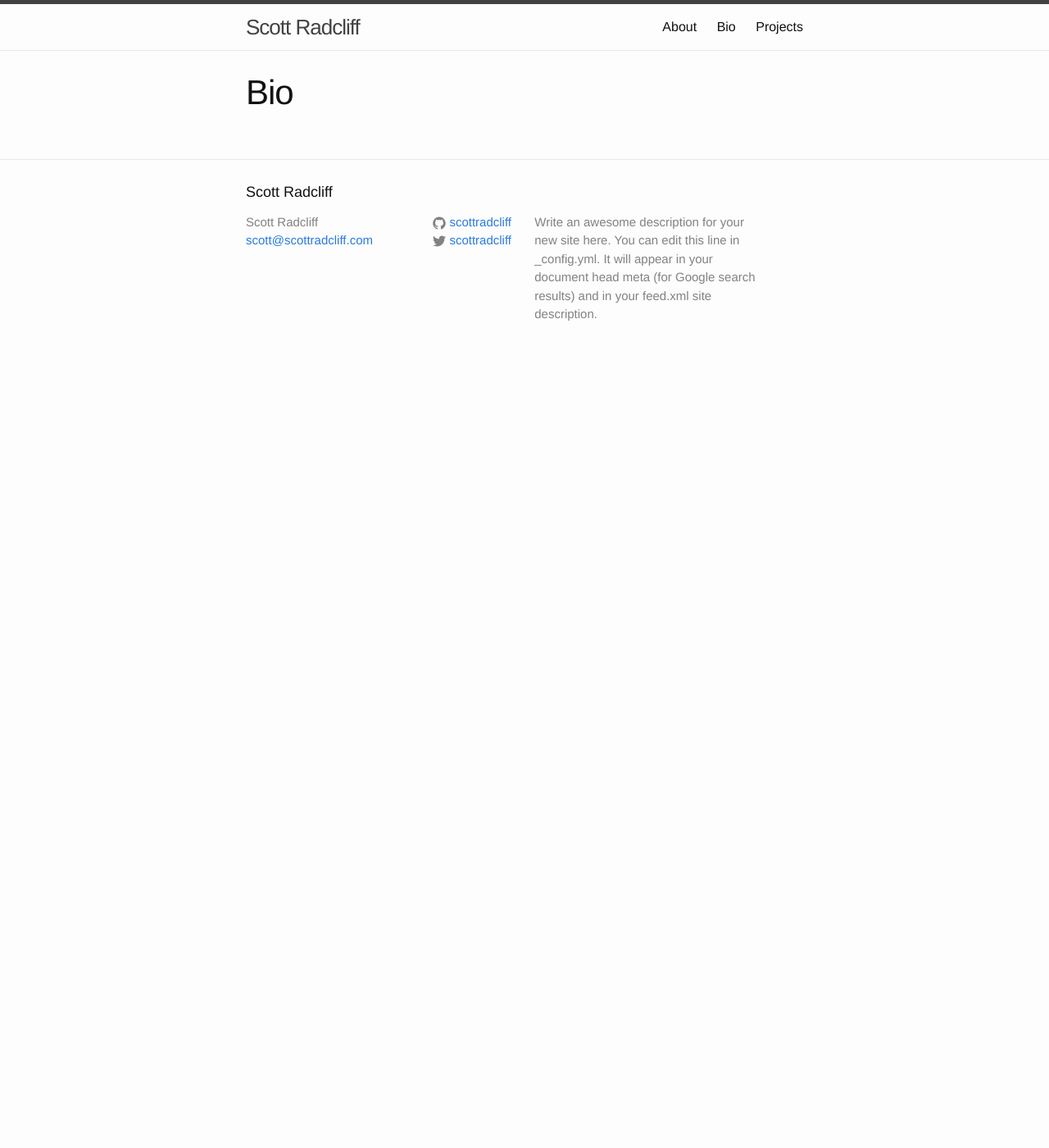
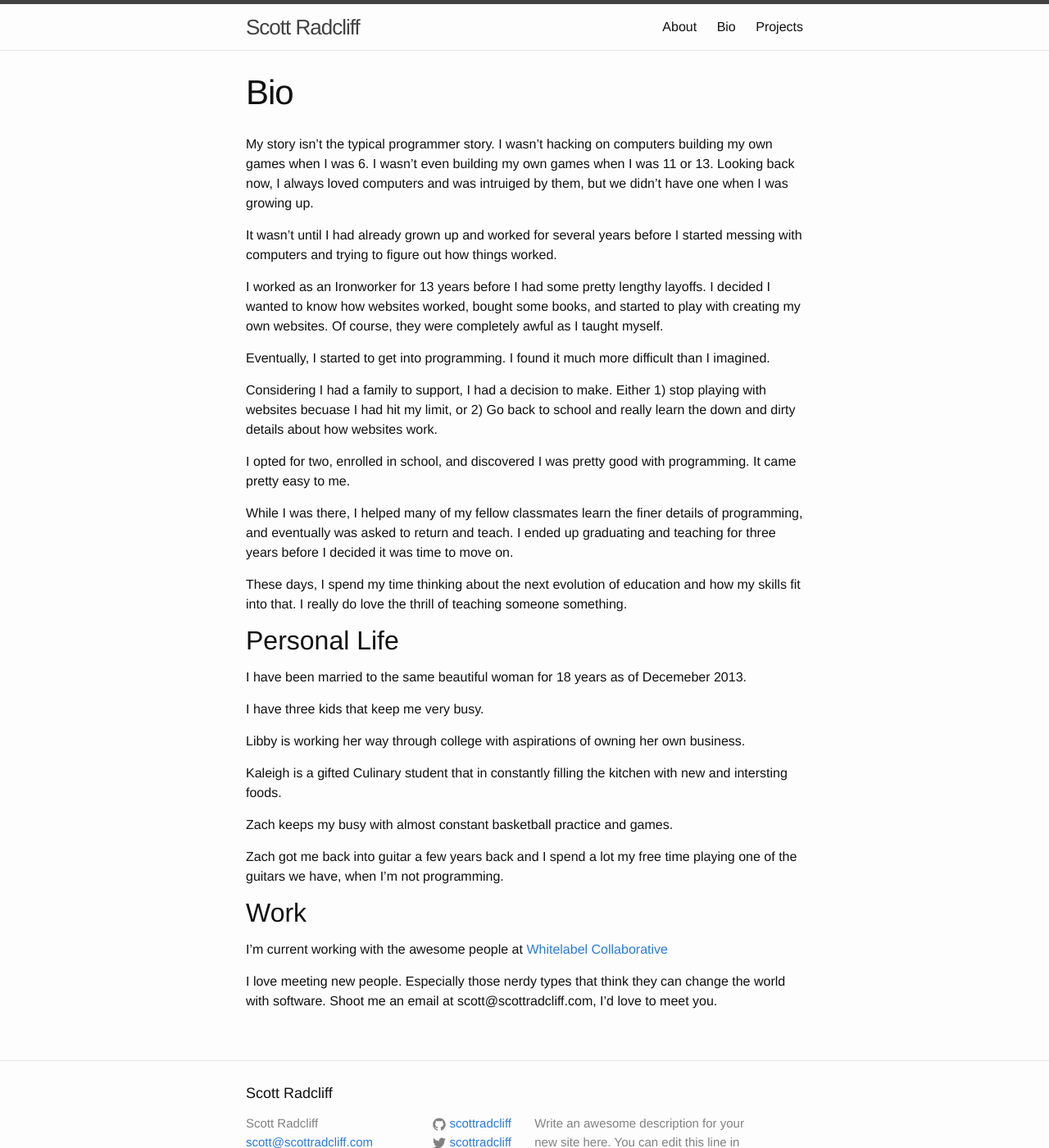
Before and after one commit to ScottRadcliff/scottradcliff.github.io, a Jekyll site: the page built from bio.md, in a window 1280 px wide and 1400 px high. Shown: the whole window at 82% size. Built offline with Jekyll 4.4.1, drawn with Linux system fonts in a browser that asks for light colours; nearby versions of some CDN libraries; library files that are not in the unit come from our copies.

Commit message:
Adding posts

```diff
--- a/bio.md
+++ b/bio.md
@@ -3,3 +3,38 @@ layout: page
 title: Bio
 permalink: /bio/
 ---
+
+My story isn't the typical programmer story. I wasn't hacking on computers building my own games when I was 6. I wasn't even building my own games when I was 11 or 13. Looking back now, I always loved computers and was intruiged by them, but we didn't have one when I was growing up.
+
+It wasn't until I had already grown up and worked for several years before I started messing with computers and trying to figure out how things worked.
+
+I worked as an Ironworker for 13 years before I had some pretty lengthy layoffs. I decided I wanted to know how websites worked, bought some books, and started to play with creating my own websites. Of course, they were completely awful as I taught myself.
+
+Eventually, I started to get into programming. I found it much more difficult than I imagined.
+
+Considering I had a family to support, I had a decision to make. Either 1) stop playing with websites becuase I had hit my limit, or 2) Go back to school and really learn the down and dirty details about how websites work.
+
+I opted for two, enrolled in school, and discovered I was pretty good with programming. It came pretty easy to me.
+
+While I was there, I helped many of my fellow classmates learn the finer details of programming, and eventually was asked to return and teach. I ended up graduating and teaching for three years before I decided it was time to move on.
+
+These days, I spend my time thinking about the next evolution of education and how my skills fit into that. I really do love the thrill of teaching someone something.
+
+## Personal Life
+
+I have been married to the same beautiful woman for 18 years as of Decemeber 2013.
+
+I have three kids that keep me very busy.
+
+Libby is working her way through college with aspirations of owning her own business.
+
+Kaleigh is a gifted Culinary student that in constantly filling the kitchen with new and intersting foods.
+
+Zach keeps my busy with almost constant basketball practice and games.
+
+Zach got me back into guitar a few years back and I spend a lot my free time playing one of the guitars we have, when I'm not programming.
+
+## Work
+I'm current working with the awesome people at [Whitelabel Collaborative](http://wlabel.co)
+
+I love meeting new people. Especially those nerdy types that think they can change the world with software. Shoot me an email at scott@scottradcliff.com, I'd love to meet you.
--- a/index.html
+++ b/index.html
@@ -3,8 +3,6 @@ layout: default
 ---
 
 <div class="home">
-
-  <h1 class="page-heading">Posts</h1>
 
   <ul class="post-list">
     {% for post in site.posts %}
```
Also changed, not shown: _posts/2015-07-04-web-versus-native.md (added, +26 -0 lines), _posts/2015-08-11-has-jquery-served-its-purpose.md (added, +40 -0 lines), _posts/2015-08-27-do-nothing.md (added, +9 -0 lines), _posts/2015-10-31-google-spotlight-stories-is-amazing.md (added, +21 -0 lines), _posts/2015-12-15-adventures-in-javascript.md (added, +19 -0 lines).
